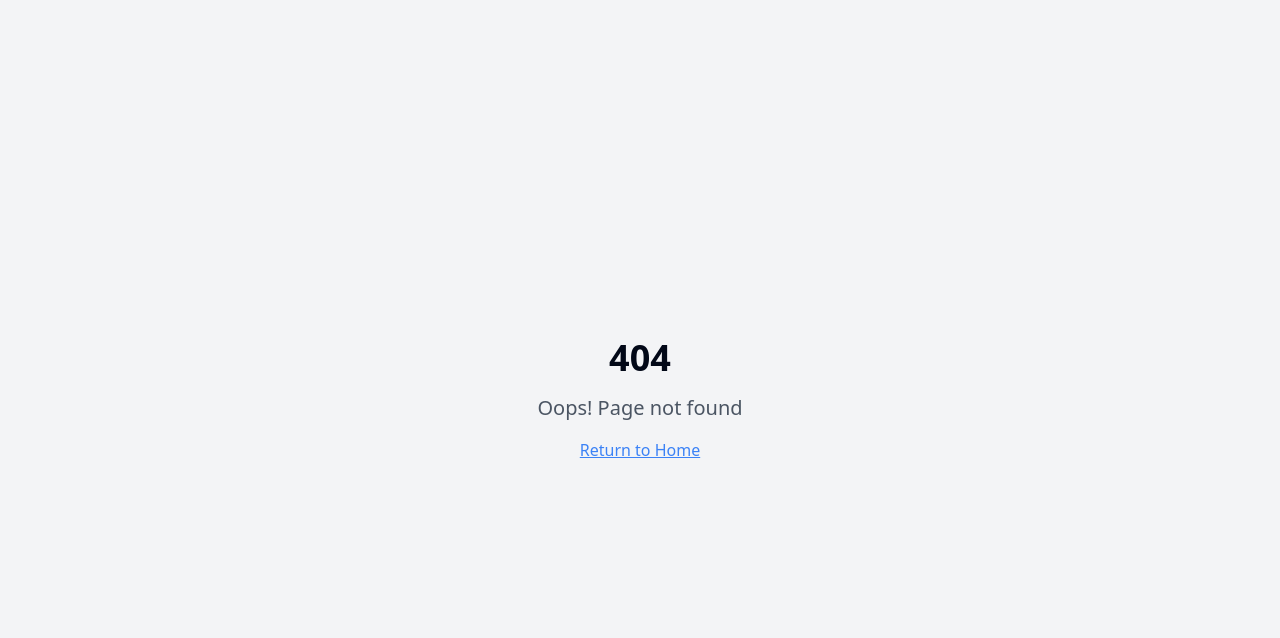
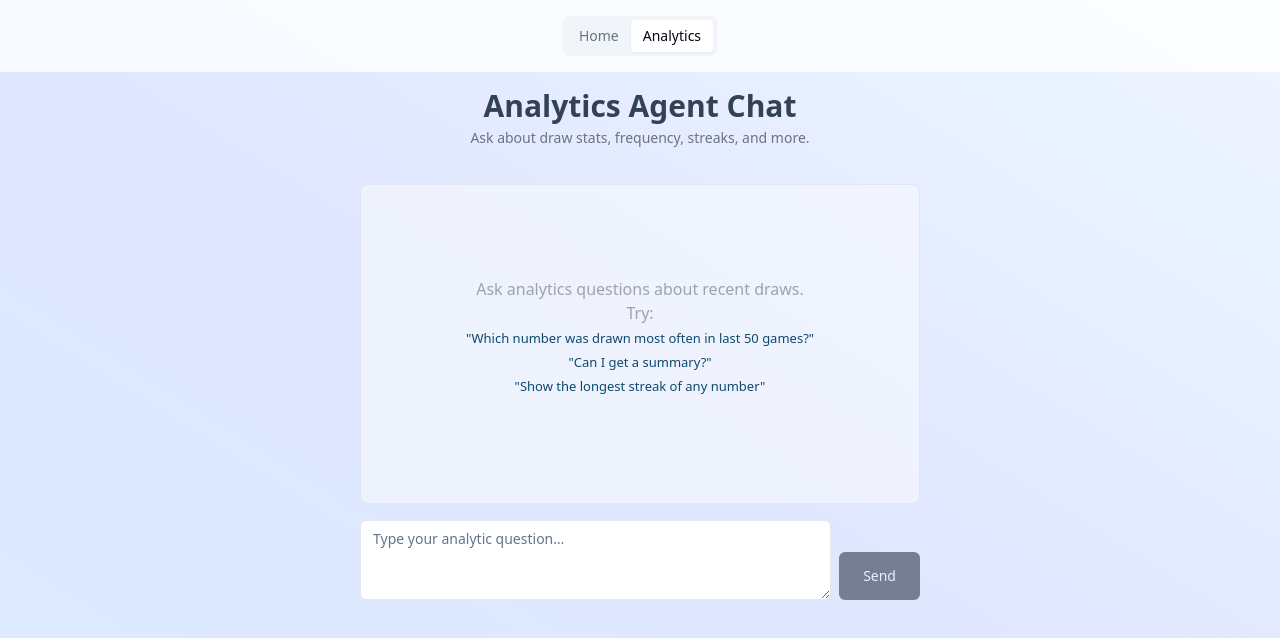
Before and after one commit to singhianand23045/grhf-teko, a React (Vite) app: page /analytics in a window 1280 px wide. Before the commit this address had no page. Shown: the top 638 px of the page. Built offline with nearby package versions, Linux system fonts and the light colour scheme.

Commit message:
feat: Rename tab and implement Phase 7
Rename the current tab to "Home" and implement the functionality for Phase 7, as described in PHASE7.md.

```diff
--- a/src/App.tsx
+++ b/src/App.tsx
@@ -6,6 +6,7 @@ import { BrowserRouter, Routes, Route } from "react-router-dom";
 import Index from "./pages/Index";
 import NotFound from "./pages/NotFound";
 import Playground from "./pages/Playground";
+import AnalyticsPage from "./pages/Analytics";
 
 const queryClient = new QueryClient();
 
@@ -17,6 +18,7 @@ const App = () => (
       <BrowserRouter>
         <Routes>
           <Route path="/" element={<Index />} />
+          <Route path="/analytics" element={<AnalyticsPage />} />
           <Route path="/playground" element={<Playground />} />
           {/* ADD ALL CUSTOM ROUTES ABOVE THE CATCH-ALL "*" ROUTE */}
           <Route path="*" element={<NotFound />} />
--- /dev/null
+++ b/src/components/MainTabs.tsx
@@ -0,0 +1,38 @@
+
+import { Tabs, TabsList, TabsTrigger } from "@/components/ui/tabs";
+import { useLocation, useNavigate } from "react-router-dom";
+
+const TABS = [
+  { value: "home", label: "Home", path: "/" },
+  { value: "analytics", label: "Analytics", path: "/analytics" },
+];
+
+export default function MainTabs() {
+  const location = useLocation();
+  const navigate = useNavigate();
+
+  // Find which tab is currently active
+  const activeTab =
+    TABS.find((tab) =>
+      tab.path === "/" ? location.pathname === "/" : location.pathname.startsWith(tab.path),
+    )?.value || "home";
+  return (
+    <div className="w-full flex justify-center py-4 bg-white/80 z-10">
+      <Tabs value={activeTab}>
+        <TabsList>
+          {TABS.map((tab) => (
+            <TabsTrigger
+              key={tab.value}
+              value={tab.value}
+              onClick={() => {
+                if (location.pathname !== tab.path) navigate(tab.path);
+              }}
+            >
+              {tab.label}
+            </TabsTrigger>
+          ))}
+        </TabsList>
+      </Tabs>
+    </div>
+  );
+}
--- /dev/null
+++ b/src/pages/Analytics.tsx
@@ -0,0 +1,135 @@
+
+import { useState, useRef, useEffect } from "react";
+import { Button } from "@/components/ui/button";
+import { Textarea } from "@/components/ui/textarea";
+
+// Demo draw history (would connect to real draws in an actual app)
+const DEMO_DRAWS: number[][] = Array.from({ length: 100 }, () =>
+  Array.from({ length: 18 }, () => Math.floor(Math.random() * 99) + 1)
+);
+
+// Very simplified "agent" responds to a few analytic queries based on demo draw data.
+function analyticAgent(userMsg: string): string {
+  const normalized = userMsg.toLowerCase();
+  if (/most[\s\-]?frequent|most[ -]?common/.test(normalized)) {
+    // Compute number frequency in last 50 draws:
+    const freq: Record<number, number> = {};
+    DEMO_DRAWS.slice(-50).flat().forEach((n) => (freq[n] = (freq[n] || 0) + 1));
+    let max = 0, maxNum = null;
+    for (const n in freq) {
+      if (freq[n]! > max) {
+        max = freq[n]!;
+        maxNum = n;
+      }
+    }
+    return `The most frequently drawn number in the last 50 games is **${maxNum}** (drawn ${max} times).`;
+  }
+  if (/summary|overview/.test(normalized)) {
+    return `There have been ${DEMO_DRAWS.length} draws. Each draw selects 18 numbers between 1 and 99.`;
+  }
+  if (/longest streak|streak/.test(normalized)) {
+    // Fake a streak
+    return "No numbers have repeated more than 5 times in a row in the last 100 draws.";
+  }
+  // Default
+  return `Sorry, I can only answer basic analytic queries (“most frequent”, “summary”, “streak”, etc.) in this prototype.`;
+}
+
+// Simple chat message model
+interface Msg {
+  sender: "user" | "agent";
+  content: string;
+}
+
+function AnalyticChat() {
+  const [msgs, setMsgs] = useState<Msg[]>([]);
+  const [value, setValue] = useState("");
+  const chatRef = useRef<HTMLDivElement>(null);
+
+  useEffect(() => {
+    chatRef.current?.scrollTo({ top: chatRef.current.scrollHeight });
+  }, [msgs]);
+
+  function onSend() {
+    if (!value.trim()) return;
+    const userMsg = value.trim();
+    setMsgs((m) => [...m, { sender: "user", content: userMsg }]);
+    setValue("");
+    setTimeout(() => {
+      const ans = analyticAgent(userMsg);
+      setMsgs((m) => [...m, { sender: "agent", content: ans }]);
+    }, 500); // simulate slight delay
+  }
+
+  return (
+    <div className="w-full max-w-xl flex flex-col mx-auto my-6 px-2">
+      <div
+        ref={chatRef}
+        className="flex-1 min-h-[320px] max-h-[420px] mb-4 p-3 rounded-lg bg-slate-50/60 border border-slate-200 overflow-y-auto"
+      >
+        {msgs.length === 0 && (
+          <div className="text-center text-gray-400 py-20">
+            Ask analytics questions about recent draws.<br />
+            Try:<br />
+            <span className="text-[13px] text-sky-900">
+              "Which number was drawn most often in last 50 games?"<br />
+              "Can I get a summary?"<br />
+              "Show the longest streak of any number"
+            </span>
+          </div>
+        )}
+        {msgs.map((msg, idx) => (
+          <div
+            key={idx}
+            className={
+              msg.sender === "user"
+                ? "text-right my-1"
+                : "text-left my-2"
+            }
+          >
+            <div
+              className={
+                msg.sender === "user"
+                  ? "inline-block bg-sky-500/80 text-white px-3 py-1 rounded-xl"
+                  : "inline-block bg-white border px-3 py-1 rounded-xl"
+              }
+            >
+              <span dangerouslySetInnerHTML={{ __html: msg.content.replace(/\*\*(.+?)\*\*/g, '<b>$1</b>') }} />
+            </div>
+          </div>
+        ))}
+      </div>
+      <div className="flex gap-2">
+        <Textarea
+          value={value}
+          onChange={e => setValue(e.target.value)}
+          onKeyDown={e => {
+            if (e.key === "Enter" && !e.shiftKey) {
+              e.preventDefault();
+              onSend();
+            }
+          }}
+          placeholder="Type your analytic question…"
+        />
+        <Button onClick={onSend} className="h-[48px] px-6 self-end" disabled={!value.trim()}>
+          Send
+        </Button>
+      </div>
+    </div>
+  );
+}
+
+export default function AnalyticsPage() {
+  return (
+    <div className="min-h-screen flex flex-col bg-gradient-to-tr from-blue-100 via-indigo-100 to-blue-50">
+      <MainTabs />
+      <main className="flex flex-col flex-1 items-center">
+        <h1 className="text-3xl font-bold mt-4 mb-1 text-slate-700">Analytics Agent Chat</h1>
+        <span className="text-gray-500 mb-3 text-sm">Ask about draw stats, frequency, streaks, and more.</span>
+        <AnalyticChat />
+      </main>
+    </div>
+  );
+}
+
+import MainTabs from "@/components/MainTabs";
--- a/src/pages/Index.tsx
+++ b/src/pages/Index.tsx
@@ -21,9 +21,12 @@ function ConditionalWalletHistory() {
   );
 }
 import { Link } from "react-router-dom";
+import MainTabs from "@/components/MainTabs";
+
 const Index = () => {
   return (
-    <div className="min-h-screen min-w-full flex items-center justify-center bg-gradient-to-tr from-blue-100 via-indigo-100 to-blue-50">
+    <div className="min-h-screen min-w-full flex flex-col items-center justify-center bg-gradient-to-tr from-blue-100 via-indigo-100 to-blue-50">
+      <MainTabs />
       <div
         className="relative flex flex-col items-center justify-center shadow-xl rounded-2xl border border-gray-200 bg-white overflow-hidden"
         style={{
@@ -33,14 +36,15 @@ const Index = () => {
           maxHeight: LOGICAL_HEIGHT,
         }}
       >
+        {/* Heading is now Home Tab */}
         <JackpotProvider>
           <WalletProvider>
             <TimerProvider>
               <NumberSelectionProvider>
                 <main className="flex flex-col w-full items-center px-4 py-8 h-full">
-                  <h1 className="font-extrabold tracking-tight text-3xl mb-12 mt-6 text-[#1a1855]">Lucky Dip Demo</h1>
-                  {/* "Go to Playground (Test Area)" link removed */}
-                  {/* WalletHistory removed */}
+                  <h1 className="font-extrabold tracking-tight text-3xl mb-12 mt-6 text-[#1a1855]">
+                    Home tab
+                  </h1>
                   <TimerDisplay />
                 </main>
               </NumberSelectionProvider>
```
